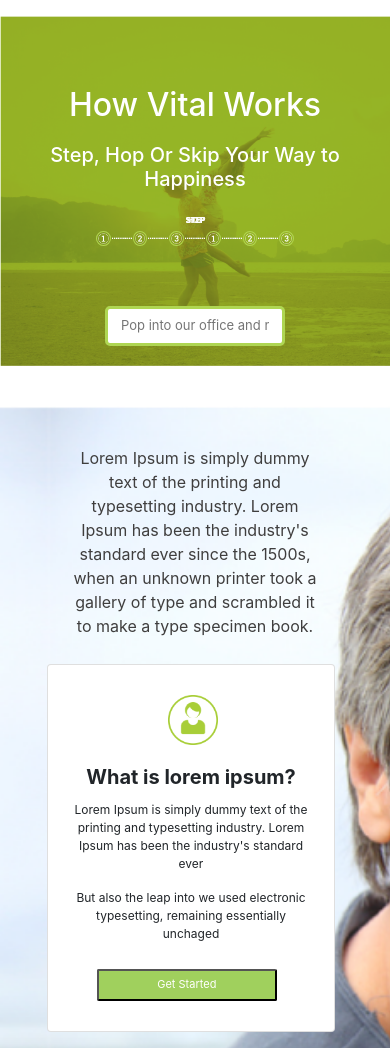
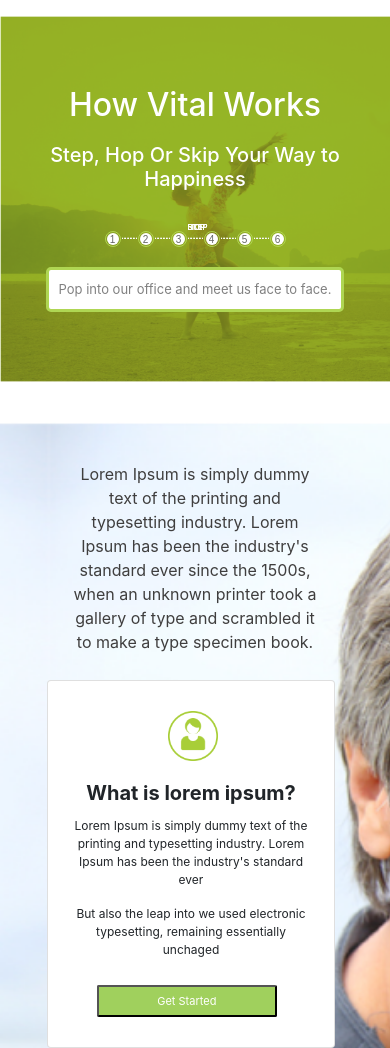
Before and after one commit to suryajoshiswapnil/HTML-Assignment, a plain HTML site: page html-assign-1.html in a window 390 px wide. Shown: the part 1662-2710 px from the top of the page. Drawn offline with nearby package versions, Linux system fonts and the light colour scheme.

Commit message:
2 made changes

```diff
--- a/html-assign-1.html
+++ b/html-assign-1.html
@@ -111,30 +111,63 @@
         </div>
         <div class="container-fluid" style="color:white;background: url('images/hbg5.png'); height: auto; background-size:cover;">
             <div class="row justify-content-center">
-                <div class="col-sm-8 col-md-8 col-lg-8" style="margin-top: 70px;text-align: center;">
+                <div class="col-sm-8 col-md-8 col-lg-8" style="margin-top: 70px;margin-bottom:70px; text-align: center;">
                     <h2 style="padding: 0px 20px;">How Vital Works</h2>
                     <h5 style="padding: 10px;margin-bottom: 20px">Step, Hop Or Skip Your Way to Happiness</h5>
 
-                    <div class="row justify-content-center" style="margin: 30px">
+                    <div class="row justify-content-center" style="margin: 30px 30px 0px 30px;">
                         <small class="kkkk">STEP</small>
-                        <img class="i-step" src="images/no_1.png">
+                        <!-- <img class="i-step" src="images/no_1.png"> -->
+                        <div class="i-step">
+                            <div class="numberCircle">1</div>
+                        </div>
                         <img class="dot" src="images/dotted-line.png">
                         <small class="kkkk">STEP</small>
-                        <img class="i-step" src="images/no_2.png">
+
+                        <!-- <img class="i-step" src="images/no_2.png"> -->
+                        <div class="i-step">
+                            <div class="numberCircle">2</div>
+                        </div>
                         <img class="dot" src="images/dotted-line.png">
                         <small class="kkkk">STEP</small>
-                        <img class="i-step" src="images/no_3.png">
+                        <!-- <img class="i-step" src="images/no_3.png"> -->
+                        <div class="i-step">
+                            <div class="numberCircle">3</div>
+                        </div>
+
                         <img class="dot" src="images/dotted-line.png">
                         <small class="kkkk">HOP</small>
-                        <img class="i-step" src="images/no_1.png">
+
+                        <!-- <img class="i-step" src="images/no_1.png"> -->
+                        <div class="i-step">
+
+                            <div class="numberCircle">4</div>
+                        </div>
                         <img class="dot" src="images/dotted-line.png">
                         <small class="kkkk">HOP</small>
-                        <img class="i-step" src="images/no_2.png">
+                        <!-- <img class="i-step" src="images/no_2.png"> -->
+                        <div class="i-step">
+
+                            <div class="numberCircle">5</div>
+                        </div>
                         <img class="dot" src="images/dotted-line.png">
                         <small class="kkkk">SKIP</small>
-                        <img class="i-step" src="images/no_3.png">
+
+                        <!-- <img class="i-step" src="images/no_3.png"> -->
+                        <div class="i-step">
+
+                            <div class="numberCircle">6</div>
+                        </div>
+                        <!-- <div class="numberCircle">2</div>
+                        <div class="numberCircle">3</div>
+                        <div class="numberCircle">4</div>
+                        <div class="numberCircle">5</div>
+                        <div class="numberCircle">6</div> -->
+
                     </div>
-                    <input type="text" placeholder="Pop into our office and meet us face to face." id="text_">
+                    <!-- <input type="text" placeholder="Pop into our office and meet us face to face." id="text_"> -->
+                    <input type="button" value="Pop into our office and meet us face to face." id="text_">
+
                 </div>
             </div>
         </div>
--- a/main.css
+++ b/main.css
@@ -98,14 +98,18 @@ a:visited {
 }
 
 #text_ {
-    max-width: 50%;
-    max-height: 40px;
+    max-width: 300px;
+    /* max-height: 40px; */
     font-size: 13px;
-    padding: 13px;
-    margin-bottom: 20px;
+    padding: 10px;
+    /* padding-left: 50px;
+    padding-right: 50px; */
+    /* margin-bottom: 20px; */
     border-radius: 5px;
     border: rgb(175, 214, 83) solid;
-    margin-top: 30px;
+    margin-top: 20px;
+    color: gray;
+    background: white;
 }
 
 ._step {
@@ -114,10 +118,25 @@ a:visited {
     font-size: 10px;
 }
 
+.numberCircle {
+    border-radius: 50%;
+    behavior: url(PIE.htc);
+    /* remove if you don't care about IE8 */
+    width: 40px;
+    height: 40px;
+    padding: 3px;
+    background: #fff;
+    /* border: 2px solid #666; */
+    color: #666;
+    text-align: center;
+    font: 32px Arial, sans-serif;
+}
+
 .dot {
     background-repeat: no-repeat;
     height: 2px;
-    width: 40px;
+    max-width: 35px;
+    width: auto;
     vertical-align: middle;
     margin-top: 18px;
     margin-left: 1px;
@@ -125,10 +144,10 @@ a:visited {
 }
 
 .i-step {
-    width: auto;
+    /* width: auto;
     height: auto;
     max-width: 45px;
-    max-width: 45px;
+    max-width: 45px; */
     border: 3px solid rgb(178, 213, 82);
     border-radius: 50px;
     padding: 3px;
@@ -330,6 +349,7 @@ a {
     font-size: 8px;
     width: 15px;
     height: 15px;
+    text-align: center;
 }
 
 #f-icon:hover {
@@ -338,8 +358,10 @@ a {
 
 .kkkk {
     position: absolute;
-    padding-left: 5px;
-    bottom: 58%;
+    /* padding-left: 5px; */
+    bottom: 50%;
+    font-size: 10px;
+    width: 52px;
 }
 
 img#imggg {
@@ -366,13 +388,12 @@ i#next{
 } */
 
 @media screen and ( max-width: 870px) {
-    #text_ {}
     .dot {
         background-repeat: no-repeat;
         max-height: 2px;
         max-width: 20px;
         vertical-align: middle;
-        margin-top: 18px;
+        margin-top: 10px;
         margin-left: 1px;
         margin-right: 1px;
     }
@@ -390,8 +411,22 @@ i#next{
     }
     .kkkk {
         position: absolute;
-        padding-left: 5px;
-        bottom: 55%;
+        /* padding-left: 5px; */
+        bottom: 40%;
+        width: 30px;
+    }
+    .numberCircle {
+        border-radius: 50%;
+        behavior: url(PIE.htc);
+        /* remove if you don't care about IE8 */
+        width: 20px;
+        height: 20px;
+        padding: 1px;
+        background: #fff;
+        /* border: 2px solid #666; */
+        color: #666;
+        text-align: center;
+        font: 18px Arial, sans-serif;
     }
 }
 
@@ -412,8 +447,8 @@ i#next{
         border: 1px solid rgb(178, 213, 82);
         border-radius: 50% 50%;
         padding: 1px;
-        max-height: 15px;
-        max-width: 15px;
+        max-height: 28px;
+        max-width: 28px;
         height: auto;
         width: auto;
     }
@@ -423,7 +458,7 @@ i#next{
     .dot {
         background-repeat: no-repeat;
         max-height: 2px;
-        max-width: 20px;
+        max-width: 15px;
         vertical-align: middle;
         margin-top: 6px;
         margin-left: 1px;
@@ -432,8 +467,22 @@ i#next{
     .kkkk {
         font-size: 8px;
         position: absolute;
-        padding-left: 1px;
-        bottom: 50%;
+        /* padding-left: 1px; */
+        bottom: 35%;
+        width: 15px;
         ;
     }
+    .numberCircle {
+        border-radius: 50%;
+        behavior: url(PIE.htc);
+        /* remove if you don't care about IE8 */
+        width: 12px;
+        height: 12px;
+        padding: 1px;
+        background: #fff;
+        /* border: 2px solid #666; */
+        color: #666;
+        text-align: center;
+        font: 10px Arial, sans-serif;
+    }
 }
```
